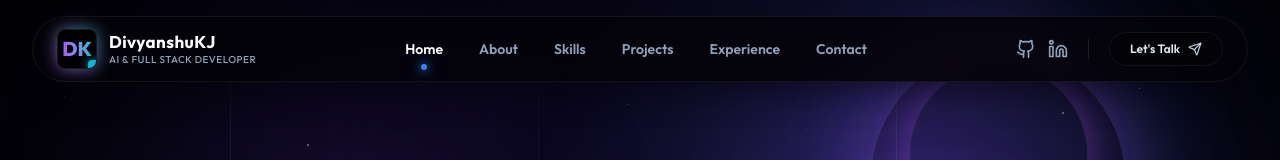
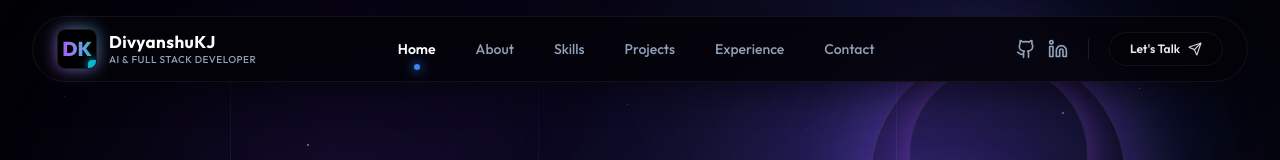
Before and after one commit to Divyanshu227/PortFolio, a React (Vite) app: page / in a window 1280 px wide. Shown: the top 160 px of the page. Built offline with nearby package versions, Linux system fonts and the light colour scheme.

Commit message:
feat: add responsive Navbar component with navigation links and mobile drawer

```diff
--- a/src/components/Navbar.tsx
+++ b/src/components/Navbar.tsx
@@ -5,7 +5,6 @@ import { NavLink, Link } from 'react-router-dom'
 
 export default function Navbar() {
   const [isOpen, setIsOpen] = useState(false)
-  const [hoveredIndex, setHoveredIndex] = useState<number | null>(null)
 
   const navItems = [
     { name: 'Home', path: '/' },
@@ -43,37 +42,23 @@ export default function Navbar() {
         </Link>
 
         {/* Center Section: Navigation Links (Desktop) */}
-        <div className="hidden lg:flex items-center gap-1">
-          {navItems.map((item, index) => (
+        <div className="hidden lg:flex items-center gap-8">
+          {navItems.map((item) => (
             <NavLink
               key={item.name}
               to={item.path}
-              onMouseEnter={() => setHoveredIndex(index)}
-              onMouseLeave={() => setHoveredIndex(null)}
               className={({ isActive }) =>
-                `relative text-[14px] font-semibold transition-colors duration-300 px-4 py-2 rounded-full ${
-                  isActive ? 'text-white' : 'text-slate-400 hover:text-slate-200'
+                `relative text-[14px] font-medium transition-colors duration-300 px-1 py-1 ${isActive ? 'text-white font-semibold' : 'text-slate-400 hover:text-white'
                 }`
               }
             >
               {({ isActive }) => (
                 <>
-                  <span className="relative z-10">{item.name}</span>
-
-                  {/* Sliding Dark Glow Capsule Backdrop on Hover */}
-                  {hoveredIndex === index && (
-                    <motion.div
-                      layoutId="navHoverBackdrop"
-                      className="absolute inset-0 bg-[#040308]/90 rounded-full shadow-[0_0_20px_rgba(168,85,247,0.3),0_0_35px_rgba(6,182,212,0.15)] border border-purple-500/20"
-                      transition={{ type: 'spring', stiffness: 380, damping: 28 }}
-                    />
-                  )}
-
-                  {/* Active Dot Indicator */}
+                  {item.name}
                   {isActive && (
                     <motion.div
                       layoutId="activeNavDot"
-                      className="absolute bottom-[-2px] left-[50%] -translate-x-[50%] w-1.5 h-1.5 rounded-full bg-neon-blue shadow-[0_0_10px_#3b82f6,0_0_20px_#3b82f6] z-20"
+                      className="absolute bottom-[-6px] left-[50%] -translate-x-[50%] w-1.5 h-1.5 rounded-full bg-neon-blue shadow-[0_0_10px_#3b82f6,0_0_20px_#3b82f6]"
                       transition={{ type: 'spring', stiffness: 300, damping: 30 }}
                     />
                   )}
@@ -144,32 +129,18 @@ export default function Navbar() {
           exit={{ opacity: 0, y: -20 }}
           className="absolute left-4 right-4 mt-2 p-6 rounded-2xl glass-panel lg:hidden shadow-[0_8px_32px_0_rgba(3,2,8,0.7)] flex flex-col gap-6"
         >
-          <div className="flex flex-col gap-2">
+          <div className="flex flex-col gap-4">
             {navItems.map((item) => (
               <NavLink
                 key={item.name}
                 to={item.path}
                 onClick={() => setIsOpen(false)}
                 className={({ isActive }) =>
-                  `text-[15px] font-semibold tracking-wide px-4 py-2.5 rounded-xl border transition-all duration-300 text-left flex items-center justify-between ${
-                    isActive
-                      ? 'bg-[#040308]/90 border-purple-500/30 text-white shadow-[0_0_15px_rgba(168,85,247,0.25)]'
-                      : 'border-transparent text-slate-400 hover:text-white hover:bg-[#040308]/65 hover:border-cyan-500/20 hover:shadow-[0_0_12px_rgba(6,182,212,0.15)]'
+                  `text-[15px] font-semibold tracking-wide py-2 border-b border-white/5 text-left ${isActive ? 'text-neon-cyan' : 'text-slate-400 hover:text-slate-200'
                   }`
                 }
               >
-                {({ isActive }) => (
-                  <>
-                    <span>{item.name}</span>
-                    {isActive && (
-                      <motion.div
-                        layoutId="activeMobileDot"
-                        className="w-1.5 h-1.5 rounded-full bg-neon-cyan shadow-[0_0_8px_#06b6d4]"
-                        transition={{ type: 'spring', stiffness: 300, damping: 30 }}
-                      />
-                    )}
-                  </>
-                )}
+                {item.name}
               </NavLink>
             ))}
           </div>
```
